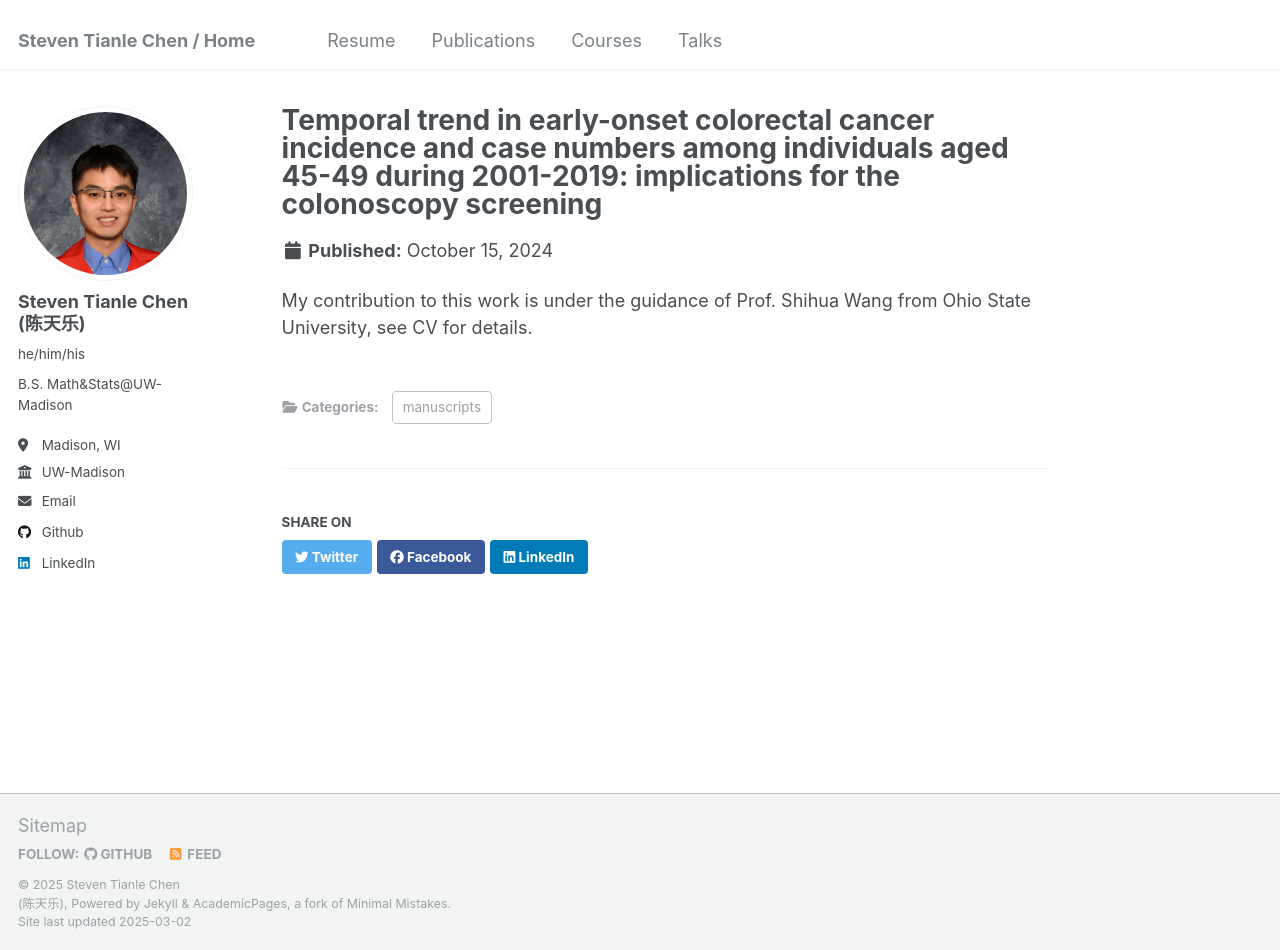
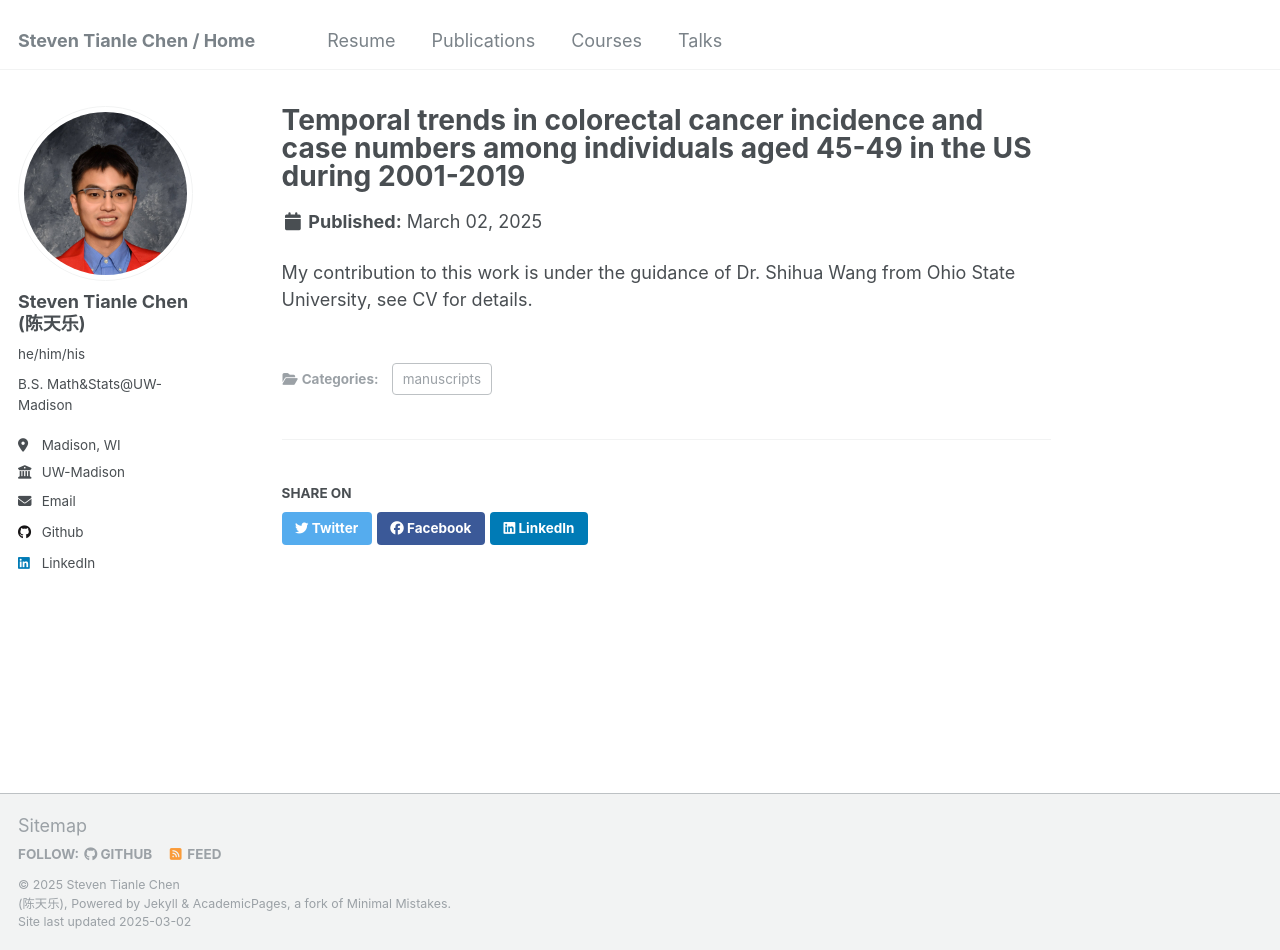
Before and after one commit to sttlchen/sttlchen.github.io, a Jekyll site: the page built from _publications/GR.md, in a window 1280 px wide and 950 px high. Built offline with Jekyll 4.4.1, drawn with Linux system fonts in a browser that asks for light colours.

Commit message:
Update GR.md

```diff
--- a/_publications/GR.md
+++ b/_publications/GR.md
@@ -1,9 +1,9 @@
 ---
-title: "Temporal trend in early-onset colorectal cancer incidence and case numbers among individuals aged 45-49 during 2001-2019: implications for the colonoscopy screening"
+title: "Temporal trends in colorectal cancer incidence and case numbers among individuals aged 45-49 in the US during 2001-2019"
 collection: publications
 category: manuscripts
 permalink: /publication/GR
-date: 2024-10-15
-excerpt: 'This paper has been submitted to Cancer Control, and is pending publication.'
+date: 2025-03-02
+excerpt: 'This paper was accepted by Cancer Control on 2.28.2025, and is pending publication.'
 ---
-My contribution to this work is under the guidance of Prof. Shihua Wang from Ohio State University, see CV for details.
+My contribution to this work is under the guidance of Dr. Shihua Wang from Ohio State University, see CV for details.
```
